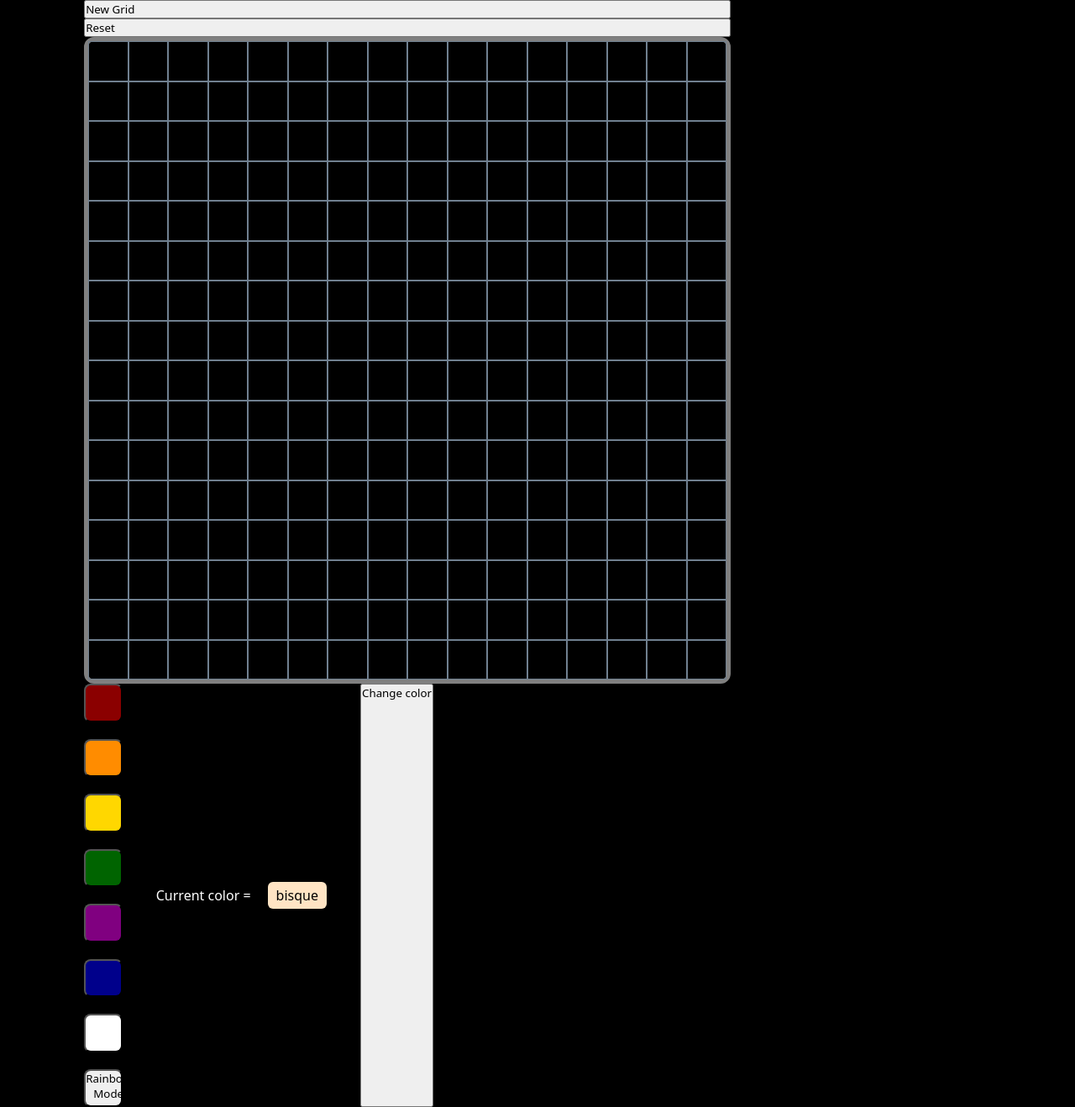
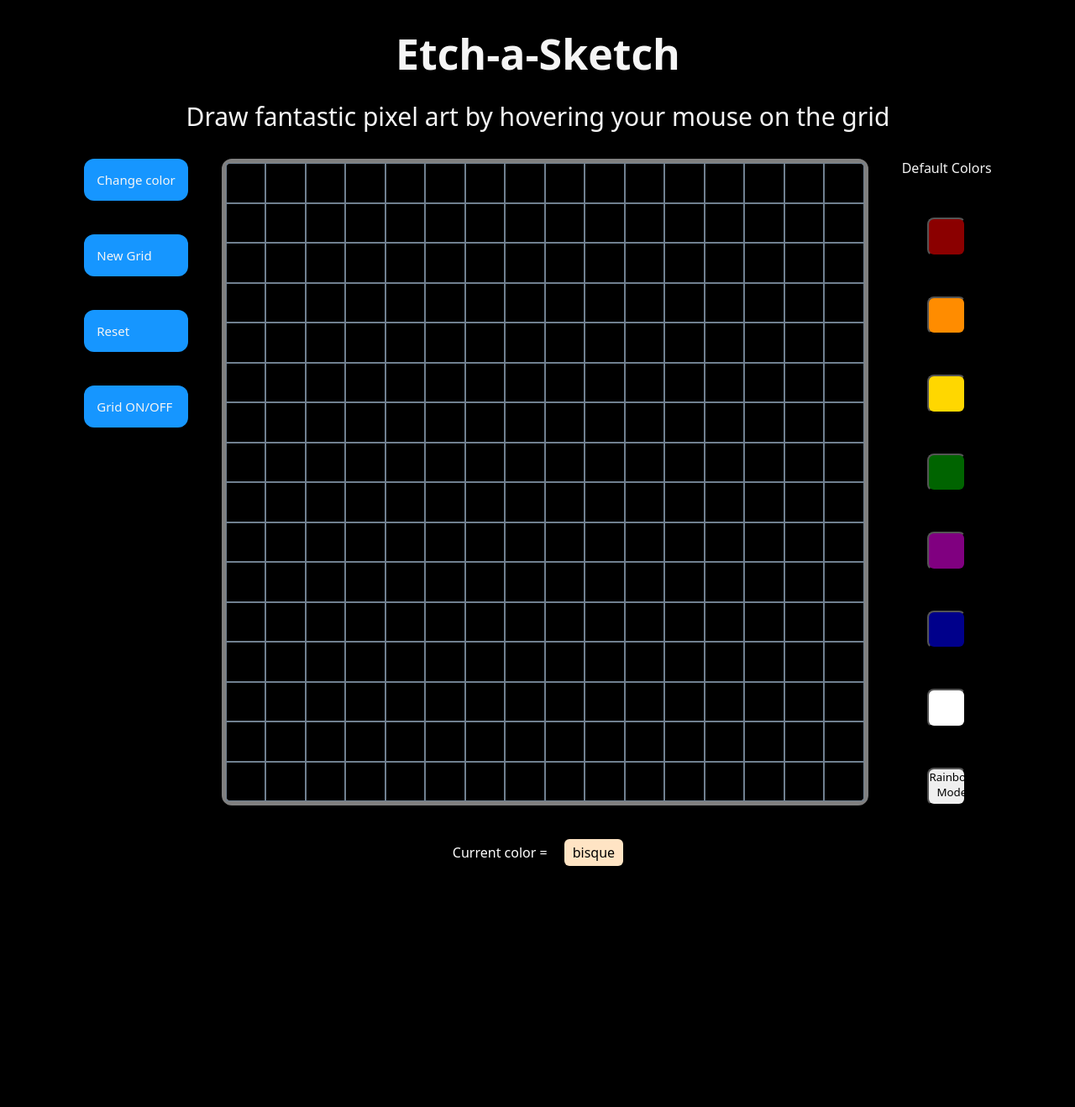
Before and after one commit to nocoineratall/etch-a-sketch, a plain HTML site: page index.html in a window 1280 px wide. Shown: the whole page at 84% size. After the commit the page ends 1071 px from the top, so only its background shows below. Drawn offline with Linux system fonts and the light colour scheme.

Commit message:
Arrange structure to improve UI

```diff
--- a/index.html
+++ b/index.html
@@ -8,11 +8,24 @@
     <script src="script.js" defer></script>
   </head>
   <body>
+    <div class="header">
+      <h1 class="page-title">Etch-a-Sketch</h1>
+      <p>Draw fantastic pixel art by hovering your mouse on the grid</p>
+    </div>
+
+    <div class="main-container">
+      <div class="action-buttons">
+        <button class="change-color-btn">Change color</button>
         <button class="new-grid">New Grid</button>
         <button class="reset-btn">Reset</button>
+        <button class="grid-selector-btn">Grid ON/OFF</button>
+      </div>
+
       <div class="container"></div>
+
       <div class="color-btn-container">
         <div class="preset-colors">
+          <p>Default Colors</p>
           <button class="darkred"></button>
           <button class="darkorange"></button>
           <button class="gold"></button>
@@ -20,12 +33,14 @@
           <button class="purple"></button>
           <button class="darkblue"></button>
           <button class="white"></button>
-        <button class="rainbow">Rainbow Mode</button>
+          <div class="rainbow-container">
+            <button class="rainbow-mode">Rainbow Mode</button>
+          </div>
+        </div>
+      </div>
     </div>
     <p class="current-color-p">
       Current color = <span class="current-color">bisque</span>
     </p>
-      <button class="change-color-btn">Change color</button>
-    </div>
   </body>
 </html>
```
Lines whose indentation alone changed are shown as unchanged.
